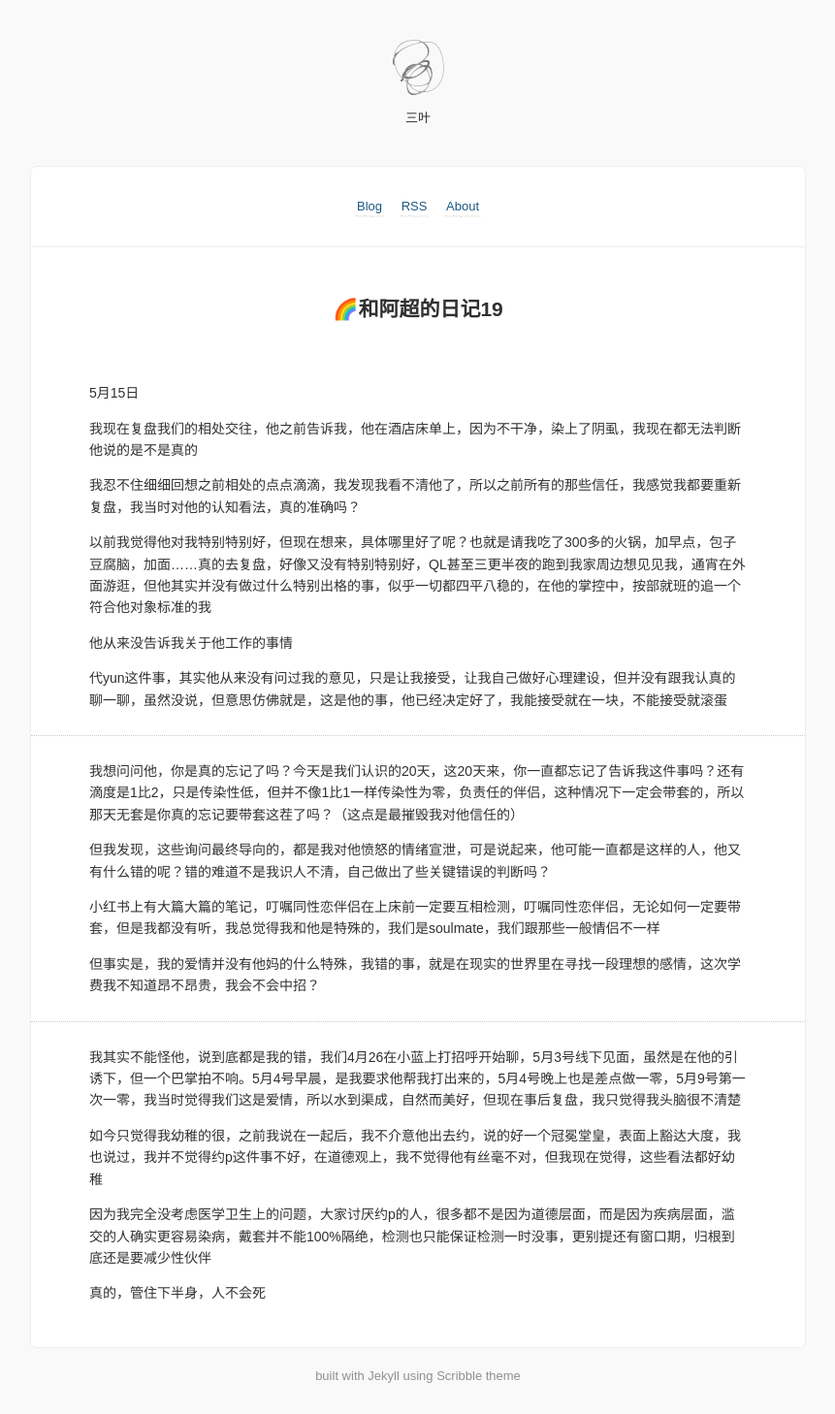
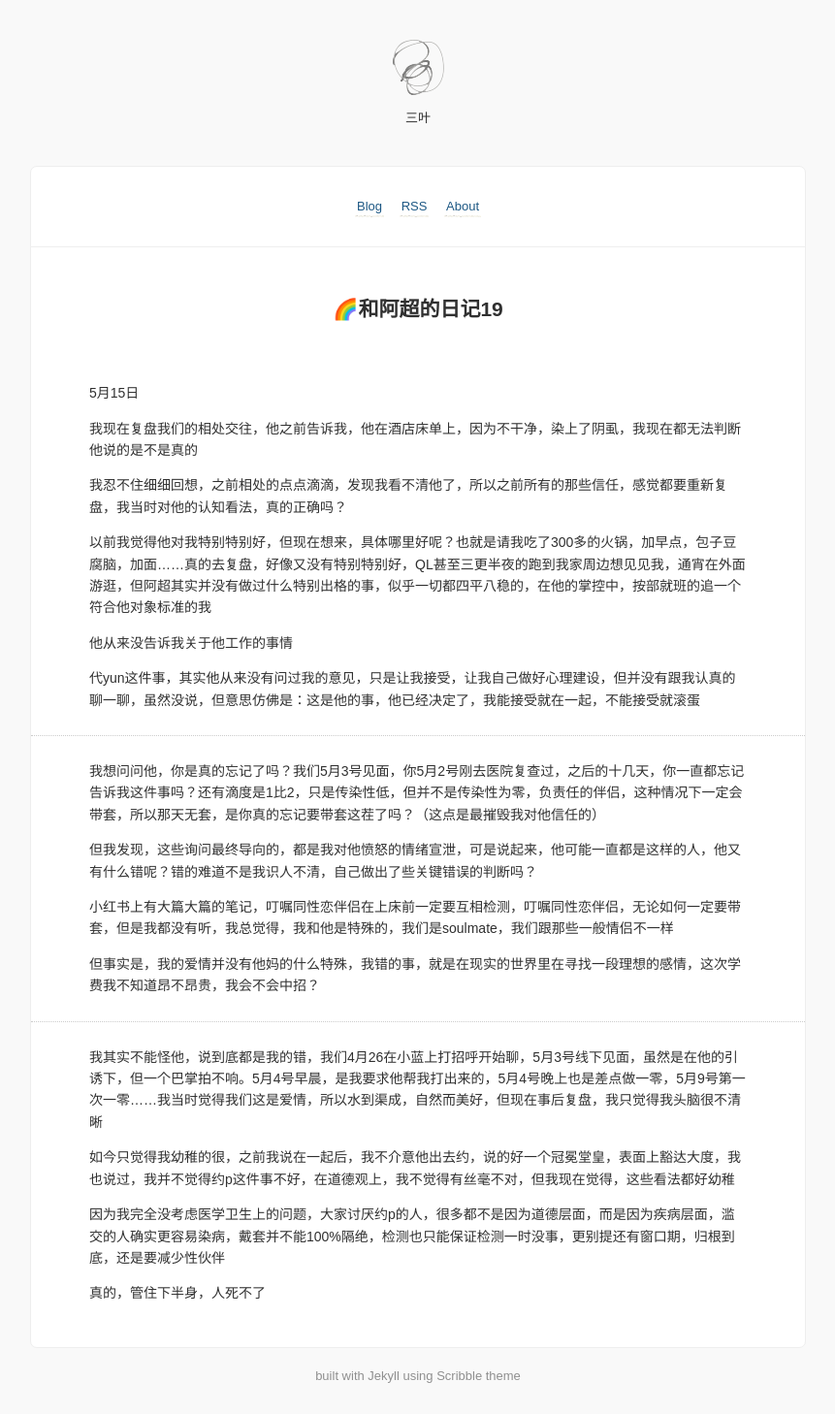
Before and after one commit to chaoandlong/chaoandlong.github.io, a Jekyll site: the page built from _posts/2024-05-15-🌈和阿超的日记19.md, in a window 1280 px wide. Shown: the whole page at 97% size, without its empty margins (209-1070 px from the left). Built offline with Jekyll 4.4.1, drawn with Linux system fonts in a browser that asks for light colours.

Commit message:
vault backup: 2024-08-28 03:06:17

```diff
--- a/_posts/2024-05-15-🌈和阿超的日记19.md
+++ b/_posts/2024-05-15-🌈和阿超的日记19.md
@@ -5,30 +5,30 @@ layout: post
 
 我现在复盘我们的相处交往，他之前告诉我，他在酒店床单上，因为不干净，染上了阴虱，我现在都无法判断他说的是不是真的
 
-我忍不住细细回想之前相处的点点滴滴，我发现我看不清他了，所以之前所有的那些信任，我感觉我都要重新复盘，我当时对他的认知看法，真的准确吗？
+我忍不住细细回想，之前相处的点点滴滴，发现我看不清他了，所以之前所有的那些信任，感觉都要重新复盘，我当时对他的认知看法，真的正确吗？
 
-以前我觉得他对我特别特别好，但现在想来，具体哪里好了呢？也就是请我吃了300多的火锅，加早点，包子豆腐脑，加面……真的去复盘，好像又没有特别特别好，QL甚至三更半夜的跑到我家周边想见见我，通宵在外面游逛，但他其实并没有做过什么特别出格的事，似乎一切都四平八稳的，在他的掌控中，按部就班的追一个符合他对象标准的我
+以前我觉得他对我特别特别好，但现在想来，具体哪里好呢？也就是请我吃了300多的火锅，加早点，包子豆腐脑，加面……真的去复盘，好像又没有特别特别好，QL甚至三更半夜的跑到我家周边想见见我，通宵在外面游逛，但阿超其实并没有做过什么特别出格的事，似乎一切都四平八稳的，在他的掌控中，按部就班的追一个符合他对象标准的我
 
 他从来没告诉我关于他工作的事情
 
-代yun这件事，其实他从来没有问过我的意见，只是让我接受，让我自己做好心理建设，但并没有跟我认真的聊一聊，虽然没说，但意思仿佛就是，这是他的事，他已经决定好了，我能接受就在一块，不能接受就滚蛋
+代yun这件事，其实他从来没有问过我的意见，只是让我接受，让我自己做好心理建设，但并没有跟我认真的聊一聊，虽然没说，但意思仿佛是：这是他的事，他已经决定了，我能接受就在一起，不能接受就滚蛋
 
 ---
 
-我想问问他，你是真的忘记了吗？今天是我们认识的20天，这20天来，你一直都忘记了告诉我这件事吗？还有滴度是1比2，只是传染性低，但并不像1比1一样传染性为零，负责任的伴侣，这种情况下一定会带套的，所以那天无套是你真的忘记要带套这茬了吗？（这点是最摧毁我对他信任的）
+我想问问他，你是真的忘记了吗？我们5月3号见面，你5月2号刚去医院复查过，之后的十几天，你一直都忘记告诉我这件事吗？还有滴度是1比2，只是传染性低，但并不是传染性为零，负责任的伴侣，这种情况下一定会带套，所以那天无套，是你真的忘记要带套这茬了吗？（这点是最摧毁我对他信任的）
 
-但我发现，这些询问最终导向的，都是我对他愤怒的情绪宣泄，可是说起来，他可能一直都是这样的人，他又有什么错的呢？错的难道不是我识人不清，自己做出了些关键错误的判断吗？
+但我发现，这些询问最终导向的，都是我对他愤怒的情绪宣泄，可是说起来，他可能一直都是这样的人，他又有什么错呢？错的难道不是我识人不清，自己做出了些关键错误的判断吗？
 
-小红书上有大篇大篇的笔记，叮嘱同性恋伴侣在上床前一定要互相检测，叮嘱同性恋伴侣，无论如何一定要带套，但是我都没有听，我总觉得我和他是特殊的，我们是soulmate，我们跟那些一般情侣不一样
+小红书上有大篇大篇的笔记，叮嘱同性恋伴侣在上床前一定要互相检测，叮嘱同性恋伴侣，无论如何一定要带套，但是我都没有听，我总觉得，我和他是特殊的，我们是soulmate，我们跟那些一般情侣不一样
 
 但事实是，我的爱情并没有他妈的什么特殊，我错的事，就是在现实的世界里在寻找一段理想的感情，这次学费我不知道昂不昂贵，我会不会中招？
 
 ---
 
-我其实不能怪他，说到底都是我的错，我们4月26在小蓝上打招呼开始聊，5月3号线下见面，虽然是在他的引诱下，但一个巴掌拍不响。5月4号早晨，是我要求他帮我打出来的，5月4号晚上也是差点做一零，5月9号第一次一零，我当时觉得我们这是爱情，所以水到渠成，自然而美好，但现在事后复盘，我只觉得我头脑很不清楚
+我其实不能怪他，说到底都是我的错，我们4月26在小蓝上打招呼开始聊，5月3号线下见面，虽然是在他的引诱下，但一个巴掌拍不响。5月4号早晨，是我要求他帮我打出来的，5月4号晚上也是差点做一零，5月9号第一次一零……我当时觉得我们这是爱情，所以水到渠成，自然而美好，但现在事后复盘，我只觉得我头脑很不清晰
 
-如今只觉得我幼稚的很，之前我说在一起后，我不介意他出去约，说的好一个冠冕堂皇，表面上豁达大度，我也说过，我并不觉得约p这件事不好，在道德观上，我不觉得他有丝毫不对，但我现在觉得，这些看法都好幼稚
+如今只觉得我幼稚的很，之前我说在一起后，我不介意他出去约，说的好一个冠冕堂皇，表面上豁达大度，我也说过，我并不觉得约p这件事不好，在道德观上，我不觉得有丝毫不对，但我现在觉得，这些看法都好幼稚
 
-因为我完全没考虑医学卫生上的问题，大家讨厌约p的人，很多都不是因为道德层面，而是因为疾病层面，滥交的人确实更容易染病，戴套并不能100%隔绝，检测也只能保证检测一时没事，更别提还有窗口期，归根到底还是要减少性伙伴
+因为我完全没考虑医学卫生上的问题，大家讨厌约p的人，很多都不是因为道德层面，而是因为疾病层面，滥交的人确实更容易染病，戴套并不能100%隔绝，检测也只能保证检测一时没事，更别提还有窗口期，归根到底，还是要减少性伙伴
 
-真的，管住下半身，人不会死
+真的，管住下半身，人死不了
```
Also changed, not shown: _posts/2024-05-15-🌈和阿超的日记18 梅毒.md (+4 -4 lines), _posts/2024-05-16-🌈和阿超的日记20.md (+3 -1 lines), _posts/2024-05-17-🌈和阿超的日记21.md (added, +8 -0 lines), _posts/2024-05-18-🌈和阿超的日记22.md (added, +18 -0 lines), _posts/2024-05-23-🌈和阿超的日记23 五见.md (added, +52 -0 lines), _posts/2024-05-24-🌈和阿超的日记24.md (added, +20 -0 lines), _template/new_note.md (added, +5 -0 lines).
